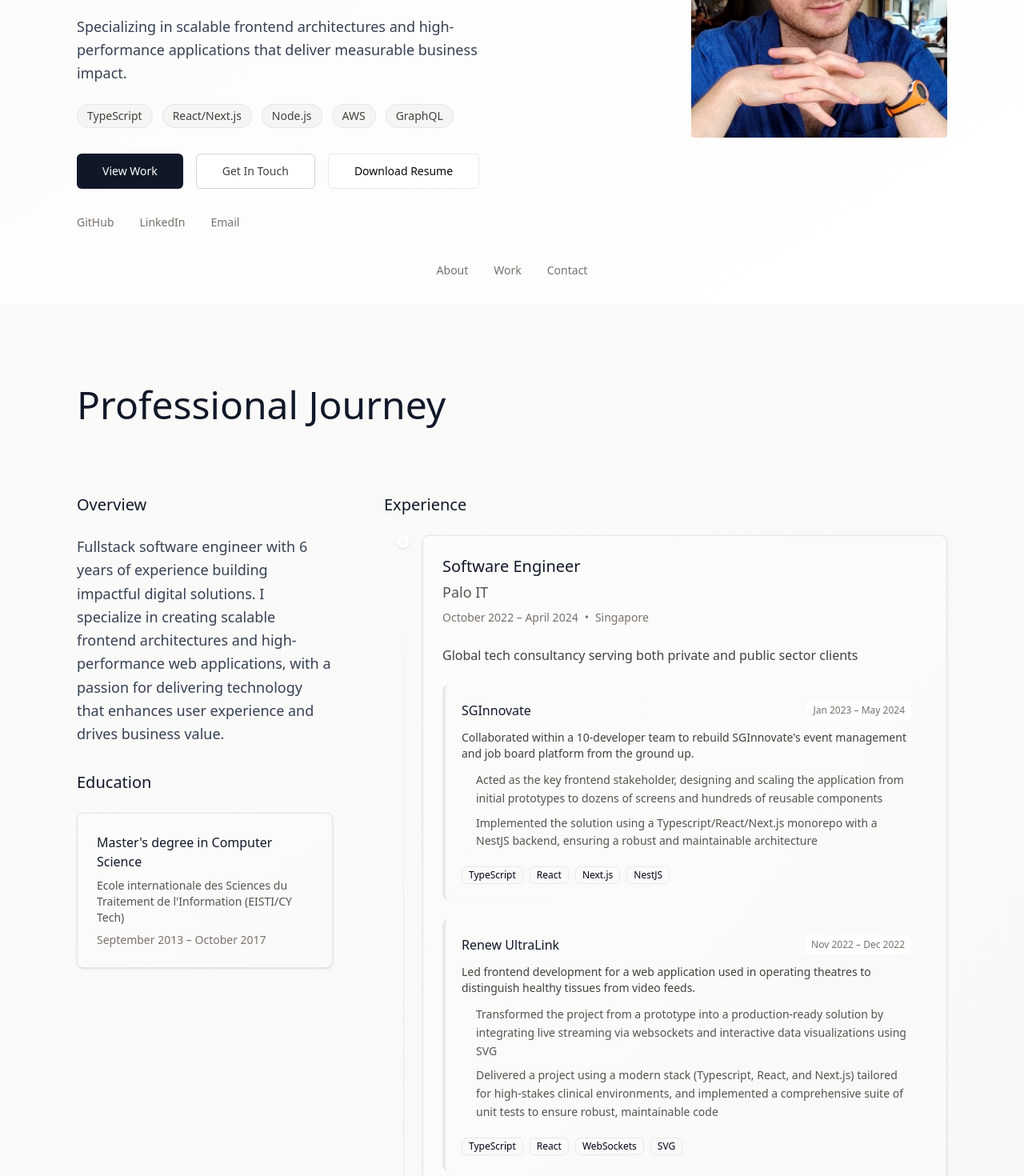
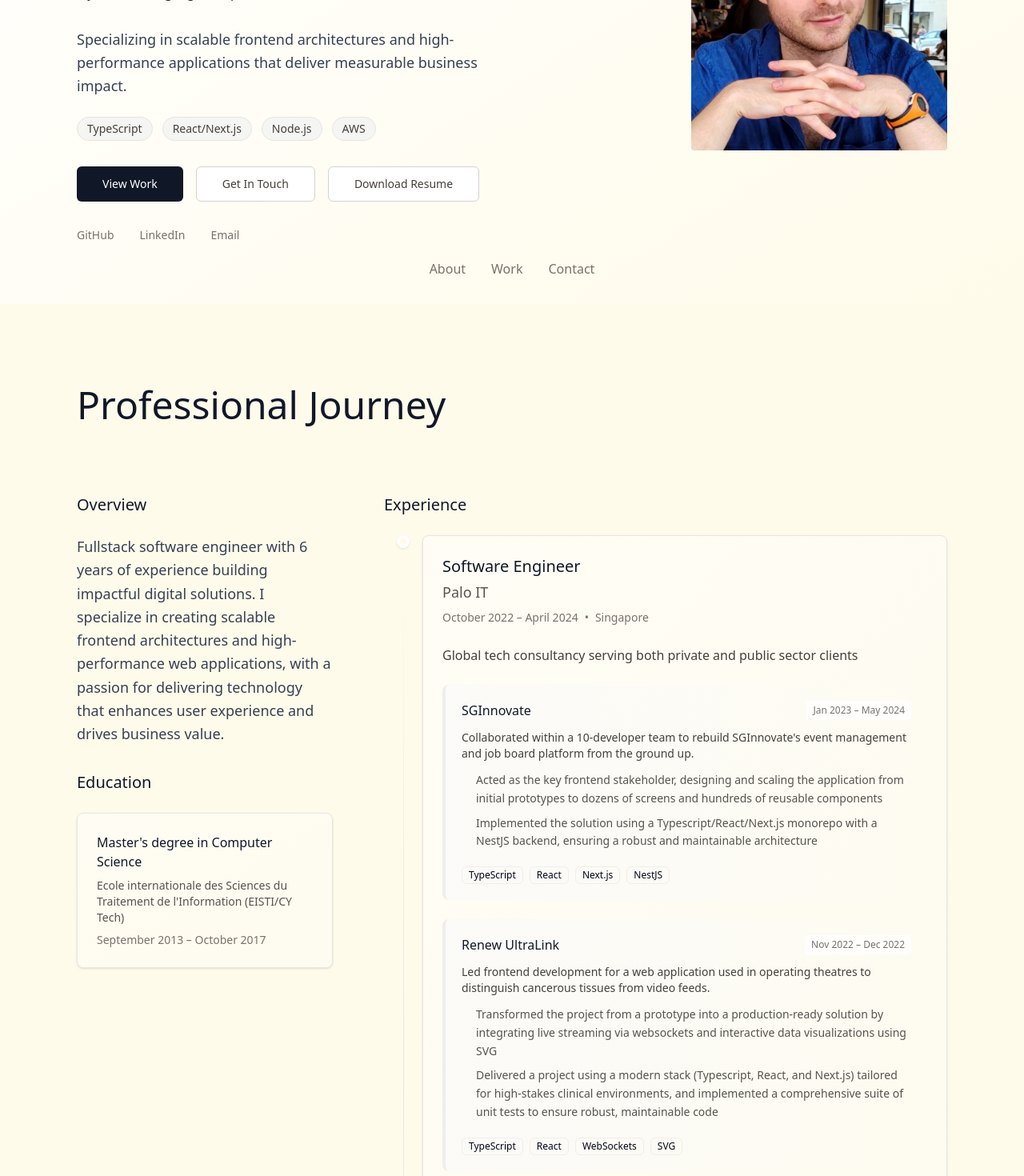
Before and after one commit to guico33/personal-website, a React (Vite) app in the folder frontend/: page / in a window 1280 px wide. Shown: the part 420-1890 px from the top of the page at 80% size. Built offline with nearby package versions, Linux system fonts and the light colour scheme.

Commit message:
More UI adjustments

```diff
--- a/frontend/src/App.tsx
+++ b/frontend/src/App.tsx
@@ -1,12 +1,14 @@
-import { Hero } from './sections/Hero'
-import { About } from './sections/About'
-import { Projects } from './sections/Projects'
-import { Contact } from './sections/Contact'
-import { Footer } from './sections/Footer'
+import { Hero } from './sections/Hero';
+import { About } from './sections/About';
+import { Projects } from './sections/Projects';
+import { Contact } from './sections/Contact';
+import { Footer } from './sections/Footer';
+import { ScrollProgress } from './components/magicui/scroll-progress';
 
 function App() {
   return (
-    <div className="min-h-screen">
+    <div>
+      <ScrollProgress />
       <main>
         <Hero />
         <About />
@@ -15,7 +17,7 @@ function App() {
         <Footer />
       </main>
     </div>
-  )
+  );
 }
 
-export default App
+export default App;
--- /dev/null
+++ b/frontend/src/components/magicui/scroll-progress.tsx
@@ -0,0 +1,29 @@
+'use client';
+
+import { cn } from '../../lib/utils';
+import { motion, type MotionProps, useScroll } from 'motion/react';
+import React from 'react';
+
+type ScrollProgressProps = Omit<React.HTMLAttributes<HTMLElement>, keyof MotionProps>;
+
+export const ScrollProgress = React.forwardRef<HTMLDivElement, ScrollProgressProps>(
+  ({ className, ...props }, ref) => {
+    const { scrollYProgress } = useScroll();
+
+    return (
+      <motion.div
+        ref={ref}
+        className={cn(
+          'fixed inset-x-0 top-0 z-50 h-0.5 origin-left bg-stone-400',
+          className,
+        )}
+        style={{
+          scaleX: scrollYProgress,
+        }}
+        {...props}
+      />
+    );
+  },
+);
+
+ScrollProgress.displayName = 'ScrollProgress';
--- a/frontend/src/data/portfolio.ts
+++ b/frontend/src/data/portfolio.ts
@@ -1,3 +1,11 @@
+// Import logos
+import inkstreamLogo from '../assets/inkstream-logo.png';
+import sgiLogo from '../assets/sgi-logo.png';
+import renewLogo from '../assets/renew-logo.png';
+import stashawayLogo from '../assets/stashaway-logo.png';
+
+export const heroSkills = ['TypeScript', 'React/Next.js', 'Node.js', 'AWS'];
+
 export const personalInfo = {
   name: 'Guillaume Cauchet',
   title: 'Fullstack Software Engineer',
@@ -67,7 +75,7 @@ export const experience = [
         name: 'Renew UltraLink',
         period: 'Nov 2022 – Dec 2022',
         description:
-          'Led frontend development for a web application used in operating theatres to distinguish healthy tissues from video feeds.',
+          'Led frontend development for a web application used in operating theatres to distinguish cancerous tissues from video feeds.',
         achievements: [
           'Transformed the project from a prototype into a production-ready solution by integrating live streaming via websockets and interactive data visualizations using SVG',
           'Delivered a project using a modern stack (Typescript, React, and Next.js) tailored for high-stakes clinical environments, and implemented a comprehensive suite of unit tests to ensure robust, maintainable code',
@@ -97,14 +105,15 @@ export const education = {
 
 export const projects = [
   {
-    name: 'Inkstream Cloud',
-    description: 'Currently building app.inkstream.cloud - a cloud-based application platform',
+    name: 'Inkstream',
+    description:
+      'Currently building app.inkstream.cloud - a cloud-based Ai-powered document processing platform',
     status: 'In Development',
     technologies: ['TypeScript', 'React', 'Next.js', 'AWS'],
     link: 'https://app.inkstream.cloud',
   },
   {
-    name: 'SGInnovate Platform',
+    name: 'SGInnovate',
     description:
       "Event management and job board platform rebuilt from the ground up for Singapore's innovation hub",
     technologies: ['TypeScript', 'React', 'Next.js', 'NestJS'],
@@ -126,7 +135,7 @@ export const projects = [
     ],
   },
   {
-    name: 'StashAway Platform',
+    name: 'StashAway',
     description: 'Large-scale React web application for leading robo-advisory platform in Asia',
     technologies: ['React', 'Node.js', 'Express', 'GraphQL', 'REST'],
     achievements: [
@@ -136,3 +145,32 @@ export const projects = [
     ],
   },
 ];
+
+// Project display data with logos and metadata
+export const projectsData = [
+  {
+    name: 'Inkstream',
+    logo: inkstreamLogo,
+    status: 'In Development' as const,
+    link: 'https://app.inkstream.cloud',
+    color: 'primary' as const,
+  },
+  {
+    name: 'SGInnovate',
+    logo: sgiLogo,
+    status: 'Completed' as const,
+    color: 'accent' as const,
+  },
+  {
+    name: 'Renew UltraLink',
+    logo: renewLogo,
+    status: 'Completed' as const,
+    color: 'secondary' as const,
+  },
+  {
+    name: 'StashAway',
+    logo: stashawayLogo,
+    status: 'Completed' as const,
+    color: 'muted' as const,
+  },
+];
--- a/frontend/src/index.css
+++ b/frontend/src/index.css
@@ -4,69 +4,94 @@
 
 @layer base {
   :root {
-    --background: 40 12% 98%;
-    --foreground: 240 10% 3.9%;
-    --card: 0 0% 100%;
-    --card-foreground: 240 10% 3.9%;
-    --popover: 0 0% 100%;
-    --popover-foreground: 240 10% 3.9%;
-    --primary: 120 8% 45%;
+    --background: 40 30% 98%;
+    --foreground: 240 15% 15%;
+    --card: 250 100% 99%;
+    --card-foreground: 240 15% 15%;
+    --popover: 250 100% 99%;
+    --popover-foreground: 240 15% 15%;
+    --primary: 250 25% 65%;
     --primary-foreground: 0 0% 98%;
-    --secondary: 40 10% 95%;
-    --secondary-foreground: 240 5.9% 10%;
-    --muted: 40 10% 95%;
-    --muted-foreground: 120 12% 68%;
-    --accent: 210 22% 82%;
-    --accent-foreground: 240 5.9% 10%;
-    --destructive: 0 65% 55%;
+    --secondary: 140 40% 95%;
+    --secondary-foreground: 240 15% 15%;
+    --muted: 40 25% 96%;
+    --muted-foreground: 240 10% 45%;
+    --accent: 200 45% 90%;
+    --accent-foreground: 240 15% 15%;
+    --destructive: 350 60% 75%;
     --destructive-foreground: 0 0% 98%;
-    --border: 40 8% 91%;
-    --input: 40 8% 91%;
-    --ring: 120 12% 68%;
+    --border: 40 20% 93%;
+    --input: 40 20% 93%;
+    --ring: 250 30% 75%;
     --radius: 0.5rem;
 
-    /* Enhanced Color Palette for Sophisticated Design */
-    /* Sage - Primary brand color for sophistication */
-    --sage-50: 120 25% 97%;
-    --sage-100: 120 22% 94%;
-    --sage-200: 120 18% 89%;
-    --sage-300: 120 15% 82%;
-    --sage-400: 120 12% 68%;
-    --sage-500: 120 10% 52%;
-    --sage-600: 120 8% 45%;
-    --sage-700: 120 6% 38%;
+    /* Natural Pastel Color Palette */
+    /* Sage Green - Natural green */
+    --sage-natural-50: 120 30% 96%;
+    --sage-natural-100: 120 25% 92%;
+    --sage-natural-200: 120 20% 88%;
+    --sage-natural-300: 120 18% 82%;
+    --sage-natural-400: 120 15% 75%;
+    --sage-natural-500: 120 12% 68%;
+    --sage-natural-600: 120 10% 60%;
 
-    /* Stone - Neutral foundation for elegance */
-    --stone-50: 40 12% 98%;
-    --stone-100: 40 10% 95%;
-    --stone-200: 40 8% 91%;
-    --stone-300: 40 6% 84%;
-    --stone-400: 40 5% 72%;
-    --stone-500: 40 4% 58%;
-    --stone-600: 40 3% 44%;
+    /* Warm Sand - Natural beige */
+    --sand-50: 45 40% 96%;
+    --sand-100: 45 35% 92%;
+    --sand-200: 45 30% 88%;
+    --sand-300: 45 25% 82%;
+    --sand-400: 45 20% 75%;
+    --sand-500: 45 15% 68%;
+    --sand-600: 45 12% 60%;
 
-    /* Blue - Accent color for professional highlights */
-    --blue-50: 210 45% 98%;
-    --blue-100: 210 35% 95%;
-    --blue-200: 210 28% 90%;
-    --blue-300: 210 22% 82%;
-    --blue-400: 210 18% 70%;
-    --blue-500: 210 15% 58%;
-    --blue-600: 210 12% 46%;
+    /* Soft Clay - Natural terracotta */
+    --clay-50: 20 40% 96%;
+    --clay-100: 20 35% 92%;
+    --clay-200: 20 30% 88%;
+    --clay-300: 20 25% 82%;
+    --clay-400: 20 20% 75%;
+    --clay-500: 20 15% 68%;
 
-    /* Warm accents for subtle visual interest */
-    --amber-50: 45 100% 97%;
-    --amber-100: 45 85% 92%;
-    --amber-200: 45 75% 85%;
-    --amber-300: 45 65% 75%;
+    /* Natural Moss - Deep green */
+    --moss-50: 100 35% 96%;
+    --moss-100: 100 30% 92%;
+    --moss-200: 100 25% 88%;
+    --moss-300: 100 20% 82%;
+    --moss-400: 100 18% 75%;
+    --moss-500: 100 15% 68%;
 
-    /* Success/error states with muted tones */
-    --success-50: 142 76% 96%;
-    --success-100: 142 60% 91%;
-    --success-500: 142 45% 45%;
-    --error-50: 0 85% 97%;
-    --error-100: 0 75% 94%;
-    --error-500: 0 65% 55%;
+    /* Warm Cream - Natural off-white */
+    --cream-natural-50: 50 25% 98%;
+    --cream-natural-100: 50 20% 95%;
+    --cream-natural-200: 50 15% 92%;
+    --cream-natural-300: 50 12% 88%;
+    --cream-natural-400: 50 10% 82%;
+    --cream-natural-500: 50 8% 75%;
+
+    /* Legacy color mappings - now using natural colors */
+    --sage-50: 120 30% 96%;
+    --sage-100: 120 25% 92%;
+    --sage-200: 120 20% 88%;
+    --sage-300: 120 18% 82%;
+    --sage-400: 120 15% 75%;
+    --sage-500: 120 12% 68%;
+    --sage-600: 120 10% 60%;
+
+    --stone-50: 45 40% 96%;
+    --stone-100: 45 35% 92%;
+    --stone-200: 45 30% 88%;
+    --stone-300: 45 25% 82%;
+    --stone-400: 45 20% 75%;
+    --stone-500: 45 15% 68%;
+    --stone-600: 45 12% 60%;
+
+    --blue-50: 100 35% 96%;
+    --blue-100: 100 30% 92%;
+    --blue-200: 100 25% 88%;
+    --blue-300: 100 20% 82%;
+    --blue-400: 100 18% 75%;
+    --blue-500: 100 15% 68%;
+    --blue-600: 100 12% 60%;
   }
 
   .dark {
--- a/frontend/src/lib/utils.ts
+++ b/frontend/src/lib/utils.ts
@@ -1,6 +1,6 @@
-import { type ClassValue, clsx } from "clsx"
-import { twMerge } from "tailwind-merge"
+import { type ClassValue, clsx } from 'clsx';
+import { twMerge } from 'tailwind-merge';
 
 export function cn(...inputs: ClassValue[]) {
-  return twMerge(clsx(inputs))
+  return twMerge(clsx(inputs));
 }
--- a/frontend/src/sections/About.tsx
+++ b/frontend/src/sections/About.tsx
@@ -8,7 +8,7 @@ export function About() {
   const portfolioBio = "Fullstack software engineer with 6 years of experience building impactful digital solutions. I specialize in creating scalable frontend architectures and high-performance web applications, with a passion for delivering technology that enhances user experience and drives business value."
 
   return (
-    <section id="about" className="py-24 bg-gradient-to-br from-stone-50 to-stone-100/50">
+    <section id="about" className="py-24 bg-amber-50">
       <div className="w-full max-w-6xl mx-auto px-8">
 
         {/* Section Header */}
--- a/frontend/src/sections/Footer.tsx
+++ b/frontend/src/sections/Footer.tsx
@@ -4,7 +4,7 @@ export function Footer() {
   const currentYear = new Date().getFullYear()
 
   return (
-    <footer className="py-16 bg-gradient-to-br from-stone-100/50 to-stone-50 border-t border-stone-200">
+    <footer className="py-16 bg-neutral-100">
       <div className="w-full max-w-6xl mx-auto px-8">
 
         {/* Main Footer Content */}
@@ -14,7 +14,7 @@ export function Footer() {
           <div className="space-y-4">
             <div>
               <h3 className="text-xl font-light text-gray-900 mb-6">Guillaume Cauchet</h3>
-              <p className="text-stone-600 text-sm leading-relaxed">
+              <p className="text-gray-700 text-sm leading-relaxed">
                 Fullstack Software Engineer specializing in scalable solutions and impactful digital experiences.
               </p>
             </div>
--- a/frontend/src/sections/Hero.tsx
+++ b/frontend/src/sections/Hero.tsx
@@ -1,13 +1,13 @@
 import { Button } from '../components/ui/button';
 import { BlurFade } from '../components/magicui/blur-fade';
-import { personalInfo } from '../data/portfolio';
+import { heroSkills, personalInfo } from '../data/portfolio';
 import profilePic from '../assets/profile-pic.jpg';
 
 export function Hero() {
   return (
-    <section className="min-h-screen bg-gradient-to-br from-stone-50 to-white flex items-center">
+    <section className="min-h-screen lg:pt-8 pt-16 bg-gradient-to-br from-white to-amber-50 flex items-center">
       <div className="w-full max-w-6xl mx-auto px-8">
-        <div className="grid grid-cols-1 lg:grid-cols-2 gap-16 items-center">
+        <div className="grid grid-cols-1 lg:grid-cols-2 gap-16 items-center mb-16 lg:mb-0">
           {/* Content */}
           <div className="space-y-8">
             {/* Location */}
@@ -41,7 +41,7 @@ export function Hero() {
 
               {/* Tech stack */}
               <div className="flex flex-wrap gap-3">
-                {['TypeScript', 'React/Next.js', 'Node.js', 'AWS', 'GraphQL'].map((tech) => (
+                {heroSkills.map((tech) => (
                   <span
                     key={tech}
                     className="px-3 py-1 bg-stone-100 text-stone-700 rounded-full text-sm border border-stone-200"
@@ -57,7 +57,7 @@ export function Hero() {
               <Button
                 size="lg"
                 asChild
-                className="bg-gray-900 hover:bg-gray-800 text-white cursor-pointer transition-all duration-200"
+                className="bg-gray-900 hover:bg-gray-700 text-white cursor-pointer transition-all duration-200"
               >
                 <a href="#projects">View Work</a>
               </Button>
@@ -73,7 +73,7 @@ export function Hero() {
                 variant="outline"
                 size="lg"
                 asChild
-                className="border-sage-300 text-sage-700 hover:bg-sage-50 hover:border-sage-400 cursor-pointer transition-all duration-200"
+                className="border-stone-300 text-stone-700 hover:bg-stone-50 hover:border-stone-400 cursor-pointer transition-all duration-200"
               >
                 <a
                   href="/resume_Guillaume_Cauchet_SWE.pdf"
@@ -129,9 +129,9 @@ export function Hero() {
           </div>
         </div>
 
-        {/* Simple bottom navigation */}
-        <div className="absolute bottom-8 left-1/2 transform -translate-x-1/2">
-          <nav className="flex gap-8 text-sm text-stone-500">
+        {/* Simple bottom navigation - responsive positioning */}
+        <div className="lg:absolute lg:bottom-8 lg:left-1/2 lg:transform lg:-translate-x-1/2 mt-8 mb-8 lg:mt-0 lg:mb-0 flex justify-center">
+          <nav className="flex gap-8 text-base text-stone-500">
             <a href="#about" className="hover:text-gray-900 transition-colors cursor-pointer">
               About
             </a>
--- a/frontend/src/sections/Projects.tsx
+++ b/frontend/src/sections/Projects.tsx
@@ -1,49 +1,19 @@
-import { Card, CardContent } from '../components/ui/card'
-import { Badge } from '../components/ui/badge'
-import { Button } from '../components/ui/button'
-import { BlurFade } from '../components/magicui/blur-fade'
-import { projects } from '../data/portfolio'
-
-// Import logos
-import inkstreamLogo from '../assets/inkstream-logo.png'
-import sgiLogo from '../assets/sgi-logo.png'
-import renewLogo from '../assets/renew-logo.png'
-import stashawayLogo from '../assets/stashaway-logo.png'
+import { Card, CardContent } from '../components/ui/card';
+import { Badge } from '../components/ui/badge';
+import { Button } from '../components/ui/button';
+import { BlurFade } from '../components/magicui/blur-fade';
+import { projects, projectsData } from '../data/portfolio';
+import type { ProjectData } from '../types/portfolio';
 
 export function Projects() {
-  // Map project names to their logos and additional data
-  const projectData = {
-    'Inkstream Cloud': {
-      logo: inkstreamLogo,
-      company: 'Personal Project',
-      status: 'In Development',
-      link: 'https://app.inkstream.cloud',
-      color: 'primary'
-    },
-    'SGInnovate Platform': {
-      logo: sgiLogo,
-      company: 'SGInnovate',
-      status: 'Delivered',
-      color: 'accent'
-    },
-    'Renew UltraLink': {
-      logo: renewLogo,
-      company: 'Renew',
-      status: 'Delivered',
-      color: 'secondary'
-    },
-    'StashAway Platform': {
-      logo: stashawayLogo,
-      company: 'StashAway',
-      status: 'Delivered',
-      color: 'muted'
-    }
-  }
+  // Helper function to find project data by name
+  const getProjectData = (projectName: string): ProjectData | undefined => {
+    return projectsData.find(data => data.name === projectName);
+  };
 
   return (
-    <section id="projects" className="py-24 bg-white">
+    <section id="projects" className="py-24 bg-neutral-50">
       <div className="w-full max-w-6xl mx-auto px-8">
-
         {/* Section Header */}
         <BlurFade delay={0.25} inView>
           <div className="mb-16">
@@ -52,7 +22,8 @@ export function Projects() {
             </h2>
             <div className="w-16 h-px bg-sage-300 mt-4"></div>
             <p className="text-lg text-gray-700 font-light mt-6 max-w-2xl">
-              A selection of impactful projects showcasing technical expertise and business outcomes across different domains.
+              A selection of impactful projects showcasing technical expertise and business outcomes
+              across different domains.
             </p>
           </div>
         </BlurFade>
@@ -60,13 +31,15 @@ export function Projects() {
         {/* Projects Grid */}
         <div className="grid grid-cols-1 lg:grid-cols-2 gap-16">
           {projects.map((project, index) => {
-            const data = projectData[project.name as keyof typeof projectData]
+            const data = getProjectData(project.name);
 
             return (
-              <Card key={index} className="group border-stone-200 bg-white hover:border-stone-300 transition-all duration-300 hover:shadow-lg">
+              <Card
+                key={index}
+                className="group border-stone-200 bg-white hover:border-stone-300 transition-all duration-300 hover:shadow-lg"
+              >
                 <CardContent className="p-8">
                   <div className="space-y-6">
-
                     {/* Header with Logo */}
                     <div className="flex items-start justify-between">
                       <div className="flex-1">
@@ -74,13 +47,12 @@ export function Projects() {
                           {data?.logo && (
                             <img
                               src={data.logo}
-                              alt={`${data.company} logo`}
+                              alt={`${project.name} logo`}
                               className="h-6 w-auto opacity-70"
                             />
                           )}
                           <h3 className="text-xl font-light text-gray-900">{project.name}</h3>
                         </div>
-                        <div className="text-sm text-stone-500 mb-1">{data?.company}</div>
                         {data?.status && (
                           <div className="inline-flex">
                             <Badge
@@ -106,10 +78,15 @@ export function Projects() {
                     {/* Achievements */}
                     {project.achievements && (
                       <div className="space-y-2">
-                        <h4 className="text-sm font-medium text-gray-900 uppercase tracking-wider">Key Outcomes</h4>
+                        <h4 className="text-sm font-medium text-gray-900 uppercase tracking-wider">
+                          Key Outcomes
+                        </h4>
                         <ul className="space-y-2">
                           {project.achievements.map((achievement, aIndex) => (
-                            <li key={aIndex} className="flex items-start gap-3 text-sm text-stone-600">
+                            <li
+                              key={aIndex}
+                              className="flex items-start gap-3 text-sm text-stone-600"
+                            >
                               <div className="w-1.5 h-1.5 bg-sage-400 rounded-full mt-2 flex-shrink-0"></div>
                               <span className="leading-relaxed">{achievement}</span>
                             </li>
@@ -120,7 +97,9 @@ export function Projects() {
 
                     {/* Technologies */}
                     <div className="space-y-3">
-                      <h4 className="text-sm font-medium text-gray-900 uppercase tracking-wider">Technologies</h4>
+                      <h4 className="text-sm font-medium text-gray-900 uppercase tracking-wider">
+                        Technologies
+                      </h4>
                       <div className="flex flex-wrap gap-2">
                         {project.technologies.map((tech) => (
                           <Badge
@@ -161,17 +140,18 @@ export function Projects() {
                   </div>
                 </CardContent>
               </Card>
-            )
+            );
           })}
         </div>
 
         {/* Additional Context */}
         <div className="mt-16 text-center">
           <p className="text-stone-500 font-light">
-            Each project represents a unique challenge and technical solution, from clinical environments to financial platforms.
+            Each project represents a unique challenge and technical solution, from clinical
+            environments to financial platforms.
           </p>
         </div>
       </div>
     </section>
-  )
+  );
 }
--- /dev/null
+++ b/frontend/src/types/portfolio.ts
@@ -0,0 +1,72 @@
+// Common types for portfolio data structures
+
+export interface ProjectData {
+  name: string;
+  logo: string;
+  status: 'In Development' | 'Completed';
+  link?: string;
+  color: 'primary' | 'accent' | 'secondary' | 'muted';
+}
+
+export interface Project {
+  name: string;
+  description: string;
+  status?: 'In Development' | 'Completed';
+  technologies: string[];
+  achievements?: string[];
+  link?: string;
+}
+
+export interface Experience {
+  role: string;
+  company: string;
+  period: string;
+  location: string;
+  description: string;
+  achievements?: string[];
+  projects?: Array<{
+    name: string;
+    description: string;
+    period: string;
+    achievements?: string[];
+  }>;
+}
+
+export interface Education {
+  degree: string;
+  institution: string;
+  period: string;
+}
+
+export interface PersonalInfo {
+  name: string;
+  title: string;
+  location: string;
+  email: string;
+  phone: string;
+  whatsapp: string;
+  linkedin: string;
+  github: string;
+  currentProject: string;
+  bio: string;
+}
+
+export interface Skills {
+  languages: string[];
+  frontend: string[];
+  backend: string[];
+  databases: string[];
+  cloud: string[];
+  apis: string[];
+  testing: string[];
+  cicd: string[];
+  tools: string[];
+}
+
+export interface Language {
+  name: string;
+  level: 'Fluent' | 'Conversational' | 'Basic';
+}
+
+// Array of project display data
+export type ProjectDataArray = ProjectData[];
--- a/frontend/tailwind.config.ts
+++ b/frontend/tailwind.config.ts
@@ -49,19 +49,58 @@ const config: Config = {
           DEFAULT: 'hsl(var(--card))',
           foreground: 'hsl(var(--card-foreground))',
         },
-        sage: {
-          50: 'hsl(var(--sage-50))',
-          100: 'hsl(var(--sage-100))',
-          200: 'hsl(var(--sage-200))',
-          300: 'hsl(var(--sage-300))',
-          400: 'hsl(var(--sage-400))',
-          500: 'hsl(var(--sage-500))',
+        // Natural Color Palette
+        'sage-natural': {
+          50: 'hsl(var(--sage-natural-50))',
+          100: 'hsl(var(--sage-natural-100))',
+          200: 'hsl(var(--sage-natural-200))',
+          300: 'hsl(var(--sage-natural-300))',
+          400: 'hsl(var(--sage-natural-400))',
+          500: 'hsl(var(--sage-natural-500))',
+          600: 'hsl(var(--sage-natural-600))',
         },
+        sand: {
+          50: 'hsl(var(--sand-50))',
+          100: 'hsl(var(--sand-100))',
+          200: 'hsl(var(--sand-200))',
+          300: 'hsl(var(--sand-300))',
+          400: 'hsl(var(--sand-400))',
+          500: 'hsl(var(--sand-500))',
+          600: 'hsl(var(--sand-600))',
+        },
+        clay: {
+          50: 'hsl(var(--clay-50))',
+          100: 'hsl(var(--clay-100))',
+          200: 'hsl(var(--clay-200))',
+          300: 'hsl(var(--clay-300))',
+          400: 'hsl(var(--clay-400))',
+          500: 'hsl(var(--clay-500))',
+        },
+        moss: {
+          50: 'hsl(var(--moss-50))',
+          100: 'hsl(var(--moss-100))',
+          200: 'hsl(var(--moss-200))',
+          300: 'hsl(var(--moss-300))',
+          400: 'hsl(var(--moss-400))',
+          500: 'hsl(var(--moss-500))',
+        },
+        cream: {
+          50: 'hsl(var(--cream-natural-50))',
+          100: 'hsl(var(--cream-natural-100))',
+          200: 'hsl(var(--cream-natural-200))',
+          300: 'hsl(var(--cream-natural-300))',
+          400: 'hsl(var(--cream-natural-400))',
+          500: 'hsl(var(--cream-natural-500))',
+        },
+        // Legacy mappings (now using natural colors)
         stone: {
           50: 'hsl(var(--stone-50))',
           100: 'hsl(var(--stone-100))',
           200: 'hsl(var(--stone-200))',
           300: 'hsl(var(--stone-300))',
+          400: 'hsl(var(--stone-400))',
+          500: 'hsl(var(--stone-500))',
+          600: 'hsl(var(--stone-600))',
         },
         blue: {
           50: 'hsl(var(--blue-50))',
@@ -69,6 +108,8 @@ const config: Config = {
           200: 'hsl(var(--blue-200))',
           300: 'hsl(var(--blue-300))',
           400: 'hsl(var(--blue-400))',
+          500: 'hsl(var(--blue-500))',
+          600: 'hsl(var(--blue-600))',
         },
       },
       borderRadius: {
```
Also changed, not shown: frontend/src/sections/Contact.tsx (+64 -53 lines).
